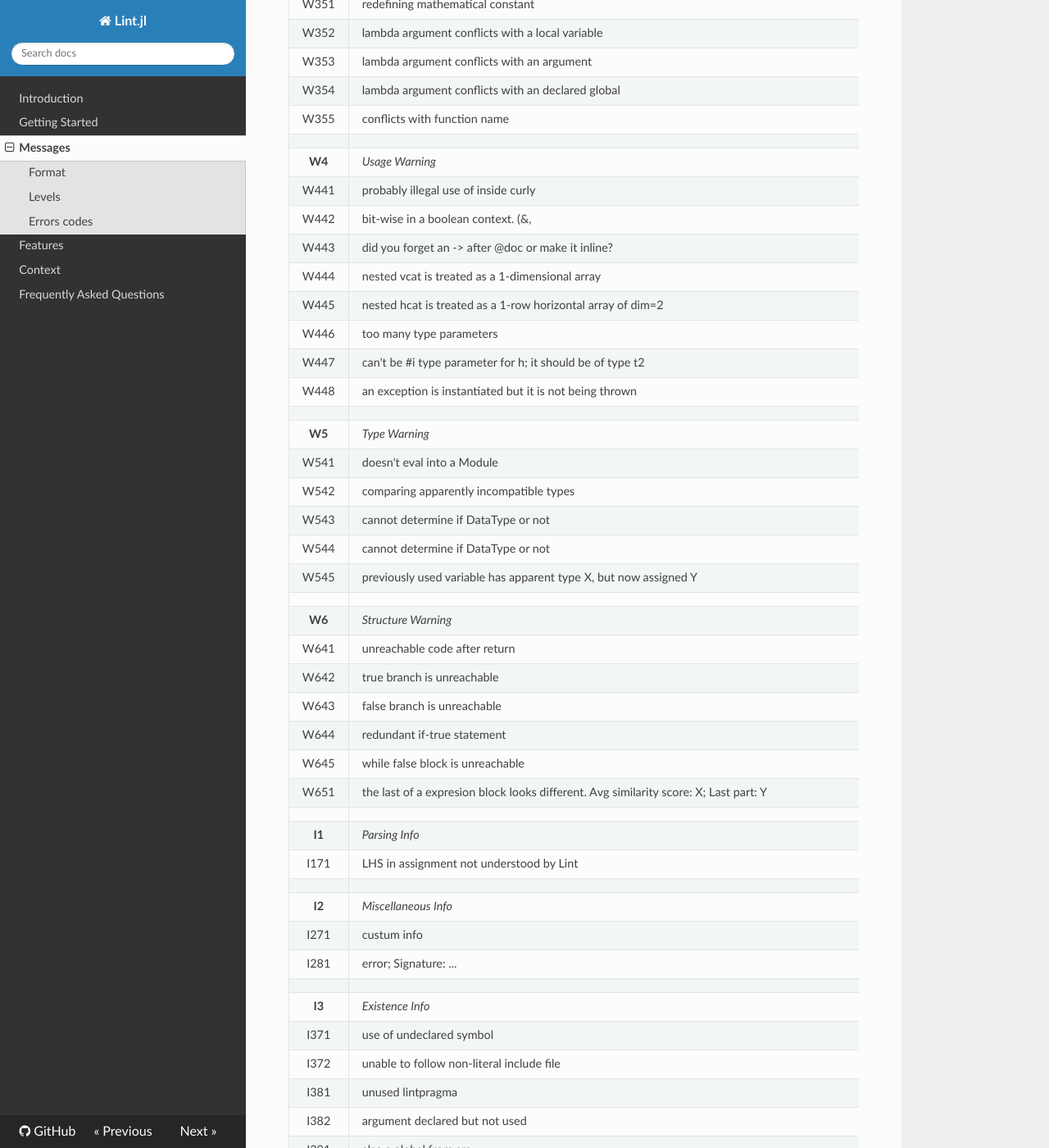
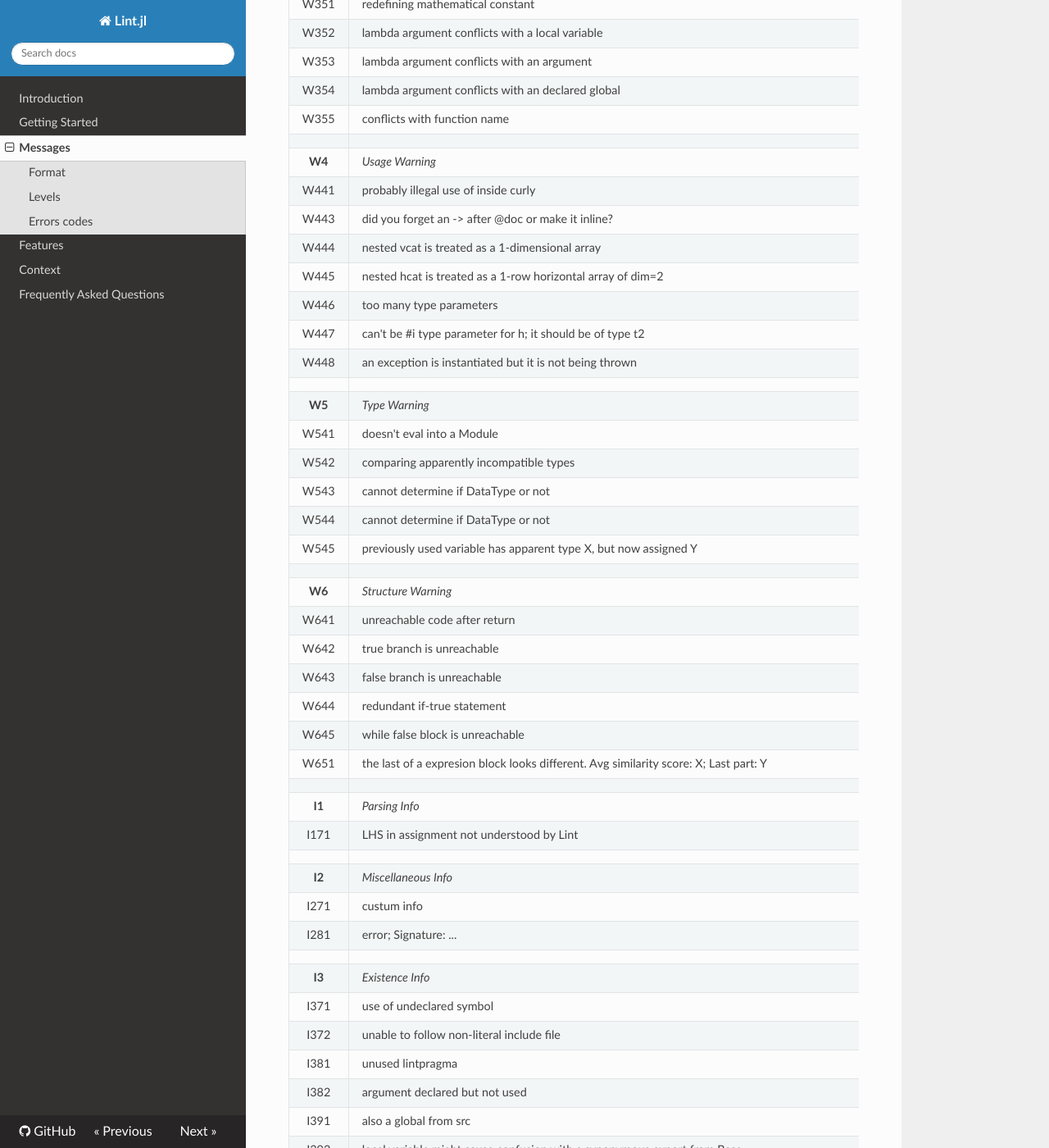
Before and after one commit to tonyhffong/Lint.jl, an MkDocs documentation site: the page built from docs/messages.md, in a window 1280 px wide and 1400 px high, scrolled down 3780 px. Shown: the whole window at 82% size. Built offline with MkDocs 1.6.1, drawn with Linux system fonts in a browser that asks for light colours; nearby versions of some CDN libraries; old or Windows-style settings are respelled for this version of MkDocs; some of the changed text lies outside the part shown.

Commit message:
Reduce severity of W442 to I475

```diff
--- a/docs/messages.md
+++ b/docs/messages.md
@@ -127,7 +127,6 @@ Every error code starts with letter for the severity `E`:`ERROR`, `W`:`WARN` or
 |        |
 | **W4** | *Usage Warning*
 | W441   | probably illegal use of inside curly
-| W442   | bit-wise in a boolean context. (&, |) do not have short-circuit behavior
 | W443   | did you forget an -> after @doc or make it inline?
 | W444   | nested vcat is treated as a 1-dimensional array
 | W445   | nested hcat is treated as a 1-row horizontal array of dim=2
```
Also changed, not shown: other parts of docs/messages.md (+1 -0 lines), 2 other files.
